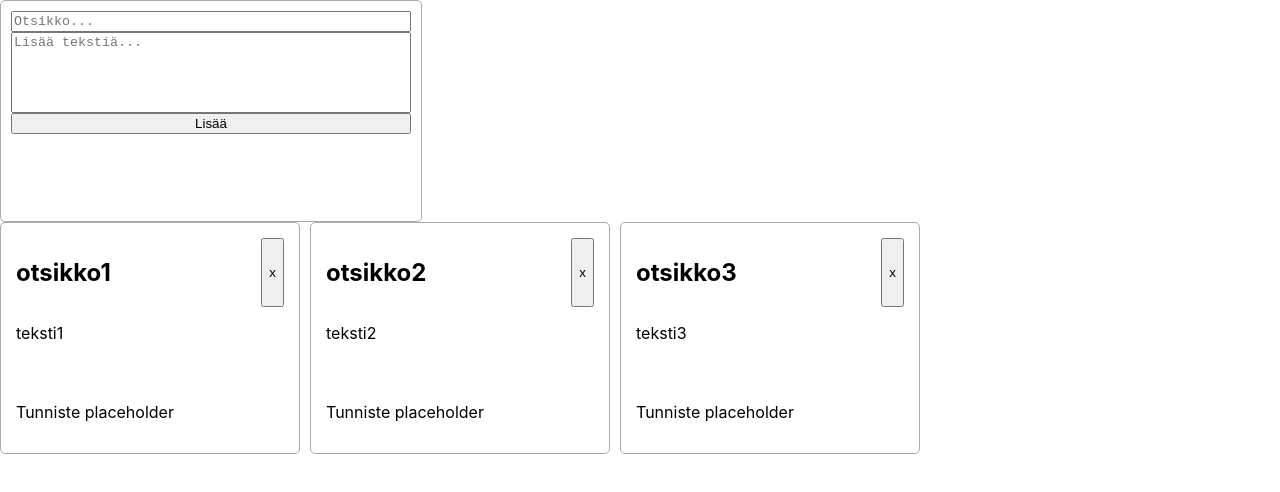
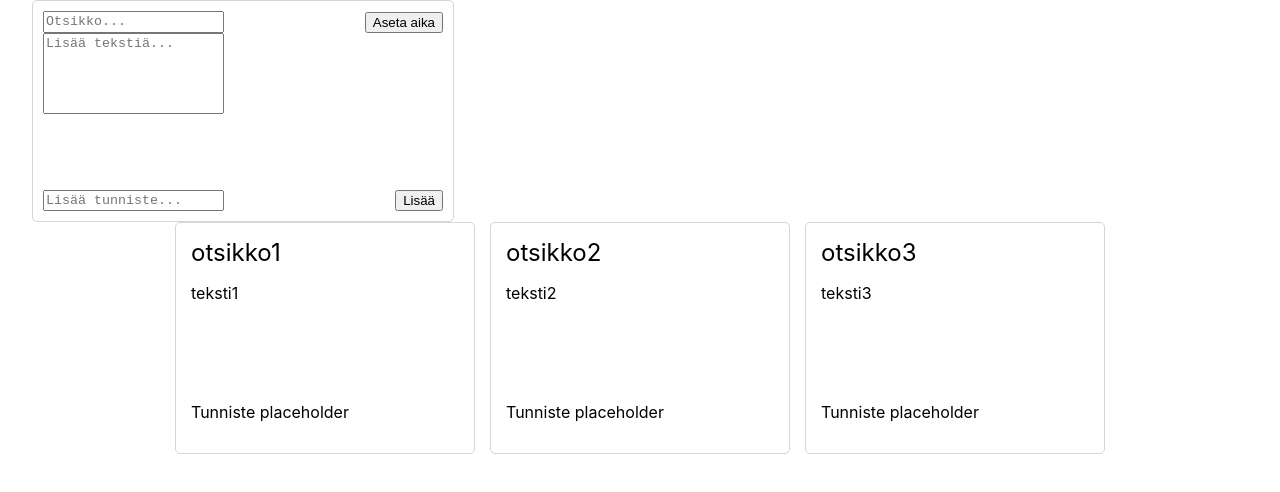
Before and after one commit to Toopemus/noteapp, a React (Create React App) app: page / in a window 1280 px wide. Shown: the top 492 px of the page. Built offline with nearby package versions, Linux system fonts and the light colour scheme.

Commit message:
Calendar component, updates to stylesheet

```diff
--- a/src/App.css
+++ b/src/App.css
@@ -1,12 +1,13 @@
-/*.sisalto {
-  max-width: 75%;
+.sisalto {
+  max-width: 95%;
   margin-left: auto;
   margin-right: auto;
-}*/
+}
 
 .addnote {
   display: flex;
   flex-direction: column;
+  justify-content: space-between;
 
   min-height: 200px;
   max-width: 400px;
@@ -14,8 +15,20 @@
   border-radius: 5px;
 
   border-style: solid;
-  border-color: #AAAAAA;
+  border-color: #d5d5d5;
   border-width: 1px;
+}
+
+.addheader {
+  display: flex;
+  flex-direction: row;
+  justify-content: space-between;
+}
+
+.addfooter {
+  display: flex;
+  flex-direction: row;
+  justify-content: space-between;
 }
 
 textarea {
@@ -25,7 +38,8 @@ textarea {
 .notelist {
   display: grid;
   grid-template-columns: repeat(auto-fit, 300px);
-  grid-gap: 10px;
+  grid-gap: 15px;
+  justify-content: center;
 }
 
 .note {
@@ -38,11 +52,94 @@ textarea {
   border-radius: 5px;
 
   border-style: solid;
-  border-color: #AAAAAA;
+  border-color: #d5d5d5;
   border-width: 1px;
+}
+
+.note:hover {
+  box-shadow: rgba(60, 64, 67, 0.3) 0px 1px 2px 0px, rgba(60, 64, 67, 0.15) 0px 1px 3px 1px;
+}
+
+.notetitle {
+  margin-block: 0px;
+  font-size: 1.5em;
+}
+
+.remove {
+  display: none;
+  opacity: 50%;
+  background-color: #ffffff;
+  border: none;
+  width: 28px;
+  font-size: 1em;
+}
+
+.note:hover .notebody .uprow .remove {
+  display: block;
+}
+
+.remove:hover {
+  opacity: 100%;
+  background-color: #d5d5d5;
+  border-radius: 50%;
 }
 
 .uprow {
   display: flex;
   place-content: space-between;
 }
+
+.calendarcontainer {
+  position: absolute;
+  width: 225px;
+  min-height: 300px;
+
+  background-color: #ffffff;
+  border: 1px solid #d5d5d5;
+  border-radius: 5px;
+  box-shadow: rgba(60, 64, 67, 0.3) 0px 1px 2px 0px, rgba(60, 64, 67, 0.15) 0px 1px 3px 1px;
+}
+
+.monthpicker {
+  display: flex;
+  flex-direction: row;
+  place-content: space-between;
+  border-bottom: 1px solid #d5d5d5;
+}
+
+.monthbutton {
+  background-color: #ffffff;
+  border: none;
+  width: 31px;
+  font-size: 1em;
+  margin: 10px;
+}
+
+.monthbutton:hover {
+  background-color: #d5d5d5;
+  border-radius: 50%;
+}
+
+.weekdayindicator {
+  text-align: center;
+  height: 29px;
+}
+
+.calendardays {
+  display: grid;
+  grid-template-columns: repeat(7, auto);
+
+  padding: 10px;
+}
+
+.day {
+  height: 29px;
+  background-color: #ffffff;
+  border: none;
+}
+
+.day:hover {
+  background-color: #7d318d;
+  color: #ffffff;
+  border-radius: 50%;
+}
--- a/src/components/AddNote.js
+++ b/src/components/AddNote.js
@@ -1,8 +1,11 @@
 import React, { useState } from 'react';
+
+import Calendar from './Calendar';
 
 function AddNote({handleAddNote}) {
     const [header, setHeader] = useState('');
     const [text, setText] = useState('');
+    const [showCal, setShowCal] = useState(false);
 
     const handleHeader = (event) => {
         setHeader(event.target.value);
@@ -23,21 +26,44 @@ function AddNote({handleAddNote}) {
         }
     };
 
+    const showCalendar = () => {
+        setShowCal(!showCal);
+    }
+
     return(
         <div className='addnote'>
+            <div className='addupper'>
+                <div className='addheader'>
                     <textarea
                         rows='1'
                         placeholder='Otsikko...'
                         value={header}
                         onChange={handleHeader}
                     ></textarea>
+                        <div className='reminder'>
+                        <button onClick={showCalendar}>Aseta aika</button>
+                        <div className='calendarpositioner'>
+                            {showCal && <Calendar/>}
+                        </div>
+                    </div>
+                </div>
+
+                <div className='addbody'>
                     <textarea
                         rows='5'
                         placeholder='Lisää tekstiä...'
                         value={text}
                         onChange={handleText}
                     ></textarea>
+                </div>
+            </div>
+            <div className='addfooter'>
+                <textarea
+                    rows='1'
+                    placeholder='Lisää tunniste...'
+                ></textarea>
                 <button className='save' onClick={save}>Lisää</button>
+            </div>
         </div>
     );
 }
--- /dev/null
+++ b/src/components/Calendar.js
@@ -0,0 +1,74 @@
+import React, { useState } from 'react';
+
+function Calendar() {
+    const months = ['Tammikuu', 'Helmikuu', 'Maaliskuu', 'Huhtikuu', 'Toukokuu', 'Kesäkuu', 'Heinäkuu', 'Elokuu', 'Syyskuu', 'Lokakuu', 'Marraskuu', 'Joulukuu'];
+    const monthDays = [31, 28, 31, 30, 31, 30, 31, 31, 30, 31, 30, 31];
+
+    const [currentDate, setCurrentDate] = useState(new Date());
+    const [displayYear, setDisplayYear] = useState(currentDate.getFullYear());
+    const [displayMonth, setDisplayMonth] = useState(currentDate.getMonth());
+
+    const updateDays = (month, year) => {
+        let days = [];
+
+        //Ensimmäinen viikonpäivä, 0 = sunnuntai, 1 = maanantai jne.
+        let startingWeekday = new Date((month + 1) + '.1.' + year).getDay();
+        startingWeekday = (startingWeekday === 0 ? 6 : startingWeekday - 1); //Flipataan alkamaan maanantaista
+
+        for(let i = 0; i < startingWeekday; i++) {
+            days.push(<div className='emptyday'></div>);
+        }
+        for(let i = 0; i < monthDays[month]; i++) {
+            days.push(<button className='day'>{i+1}</button>);
+        }
+
+        return days;
+    }
+
+    const [days, setDays] = useState(updateDays(displayMonth, displayYear));
+
+    const lastMonth = () => {
+        if(displayMonth === 0) {
+            setDisplayYear(displayYear - 1);
+            setDisplayMonth(11);
+            setDays(updateDays(11, displayYear - 1));
+        } else {
+            setDisplayMonth(displayMonth - 1);
+            setDays(updateDays(displayMonth - 1, displayYear));
+        }
+    }
+
+    const nextMonth = () => {
+        if(displayMonth === 11) {
+            setDisplayYear(displayYear + 1);
+            setDisplayMonth(0);
+            setDays(updateDays(0, displayYear + 1));
+        } else {
+            setDisplayMonth(displayMonth + 1);
+            setDays(updateDays(displayMonth + 1, displayYear));
+        }
+    }
+
+
+    return(
+        <div className='calendarcontainer'>
+            <div className='monthpicker'>
+                <button className='monthbutton' onClick={lastMonth}>&lt;</button>
+                <p>{months[displayMonth]} {displayYear}</p>
+                <button className='monthbutton' onClick={nextMonth}>&gt;</button>
+            </div>
+            <div className='calendardays'>
+                <div className='weekdayindicator'>Ma</div>
+                <div className='weekdayindicator'>Ti</div>
+                <div className='weekdayindicator'>Ke</div>
+                <div className='weekdayindicator'>To</div>
+                <div className='weekdayindicator'>Pe</div>
+                <div className='weekdayindicator'>La</div>
+                <div className='weekdayindicator'>Su</div>
+                {days}
+            </div>
+        </div>
+    )
+}
+
+export default Calendar;
--- a/src/components/Note.js
+++ b/src/components/Note.js
@@ -5,8 +5,8 @@ function Note({id, header, text, handleDeleteNote}) {
         <div className='note'>
             <div className='notebody'>
                 <div className='uprow'>
-                    <h2>{header}</h2>
-                    <button className='remove' onClick={() => handleDeleteNote(id)}>x</button>
+                    <span className='notetitle'>{header}</span>
+                    <button className='remove' onClick={() => handleDeleteNote(id)}>X</button>
                 </div>
 
                 <p>{text}</p>
```
Lines whose indentation alone changed are shown as unchanged.
